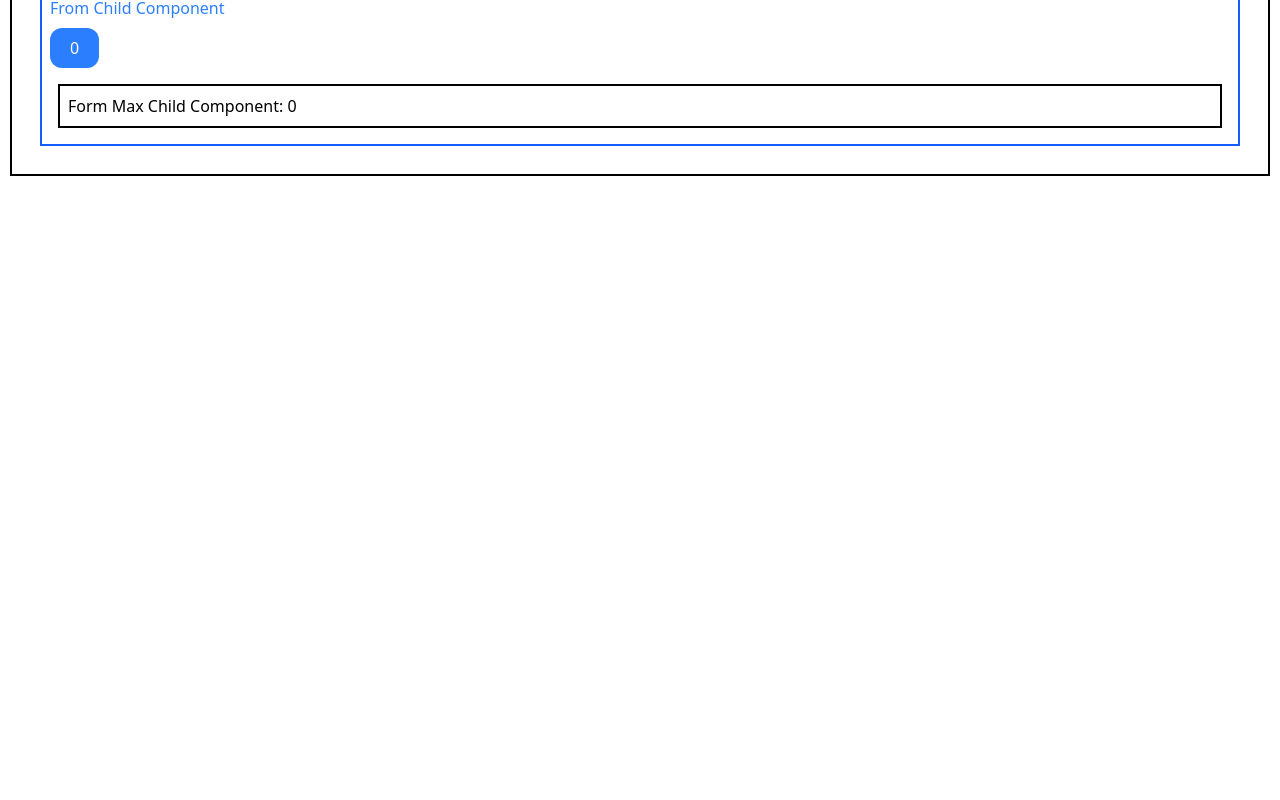
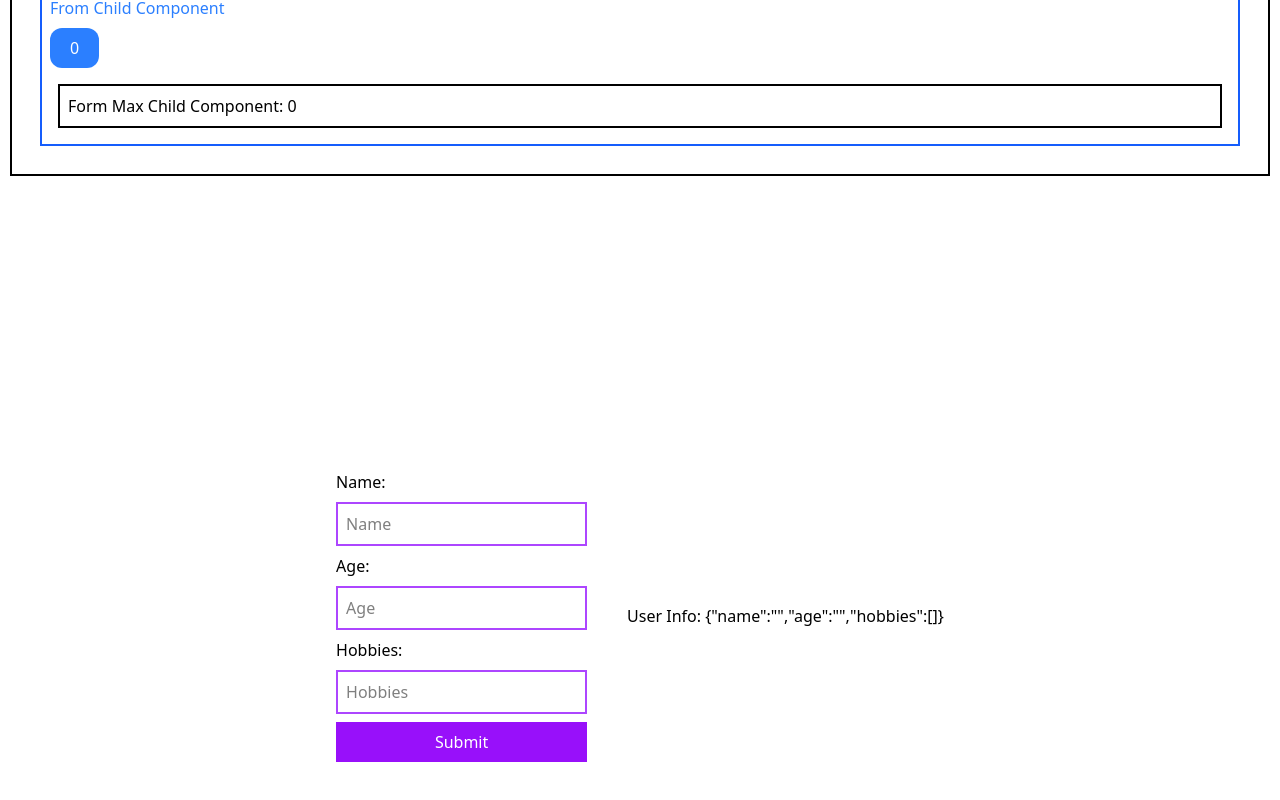
Before and after one commit to pranta-deba/redux-practice, a React (Vite) app: page / in a window 1280 px wide. Shown: the part 286-1086 px from the top of the page. Before the commit the page ends 800 px from the top, so only its background shows below. Built offline with nearby package versions, Linux system fonts and the light colour scheme.

Commit message:
[State] : [User info with use state]

```diff
--- a/src/App.tsx
+++ b/src/App.tsx
@@ -1,6 +1,7 @@
 import CounterWithClass from "./components/CounterWithClassComponent";
 import CounterWithFuc from "./components/CounterWithFucComponent";
 import ParentCom from "./components/props_driling/ParentCom";
+import UserInfoWithUseState from "./components/UserInfoWithUseState";
 
 function App() {
   return (
@@ -8,6 +9,7 @@ function App() {
       <CounterWithClass />
       <CounterWithFuc />
       <ParentCom/>
+      <UserInfoWithUseState/>
     </div>
   );
 }
--- /dev/null
+++ b/src/components/UserInfoWithUseState.tsx
@@ -0,0 +1,51 @@
+import { useState } from "react";
+
+const UserInfoWithUseState = () => {
+  const [user, setUser] = useState({ name: "", age: "", hobbies: [] });
+
+  return (
+    <div className="min-h-screen flex justify-center items-center my-10 gap-10">
+      <form className="flex flex-col gap-2">
+        <label htmlFor="name">Name:</label>
+        <input
+          type="text"
+          value={user.name}
+          className="border-2 border-purple-500 p-2 "
+          placeholder="Name"
+          id="name"
+          name="name"
+          onChange={(e) => setUser({ ...user, name: e.target.value })}
+        />
+        <label htmlFor="age">Age:</label>
+        <input
+          type="number"
+          value={user.age}
+          className="border-2 border-purple-500 p-2 "
+          placeholder="Age"
+          id="age"
+          name="age"
+          onChange={(e) => setUser({ ...user, age: e.target.value })}
+        />
+        <label htmlFor="hobbies">Hobbies:</label>
+        <input
+          onBlur={(e) =>
+            setUser({ ...user, hobbies: [...user.hobbies, e.target.value] })
+          }
+          type="text"
+          className="border-2 border-purple-500 p-2 "
+          placeholder="Hobbies"
+          id="hobbies"
+          name="hobbies"
+        />
+        <button type="submit" className="bg-purple-600 text-white py-2">
+          Submit
+        </button>
+      </form>
+      <div>
+        <p>User Info: {JSON.stringify(user)}</p>
+      </div>
+    </div>
+  );
+};
+
+export default UserInfoWithUseState;
```
Also changed, not shown: src/components/UserInfoWithUseReducer.tsx (added).
